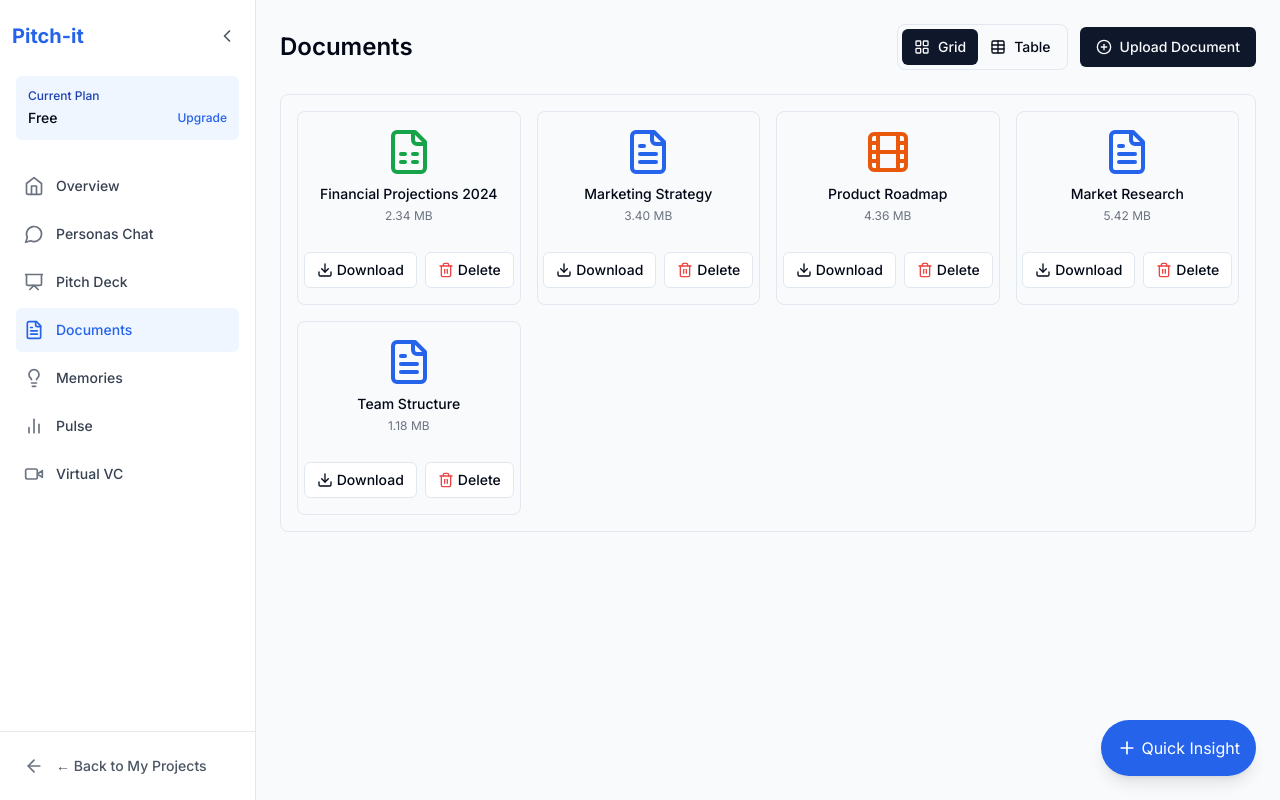
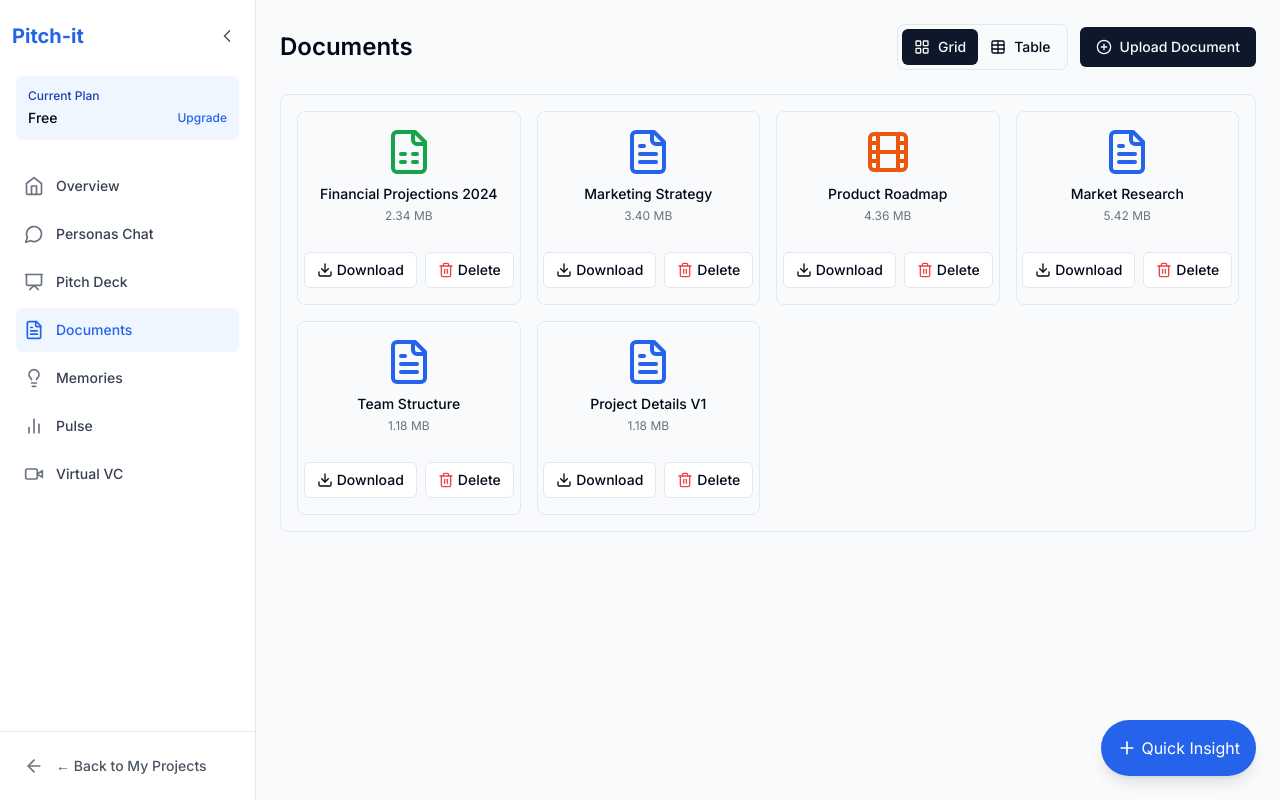
Before and after one commit to lebgdecasa/pitch-it-front_V3, a Next.js app: page /project/1/documents in a window 1280 px wide. Built offline with nearby package versions, Linux system fonts and the light colour scheme.

Commit message:
added archived version mock in 'Documents'

```diff
--- a/src/mocks/documents.ts
+++ b/src/mocks/documents.ts
@@ -69,6 +69,17 @@ export const documents: Document[] = [
     isPublic: false,
     canPreview: true,
     status: ''
+  },
+  {
+    id: '6',
+    name: 'Project Details V1',
+    type: 'docx',
+    size: 1234567,
+    uploadDate: format(new Date('2023-12-28'), 'yyyy-MM-dd'),
+    url: '/documents/archived-project-details-v1.docx',
+    isPublic: false,
+    canPreview: true,
+    status: ''
   }
 ];
 
```
